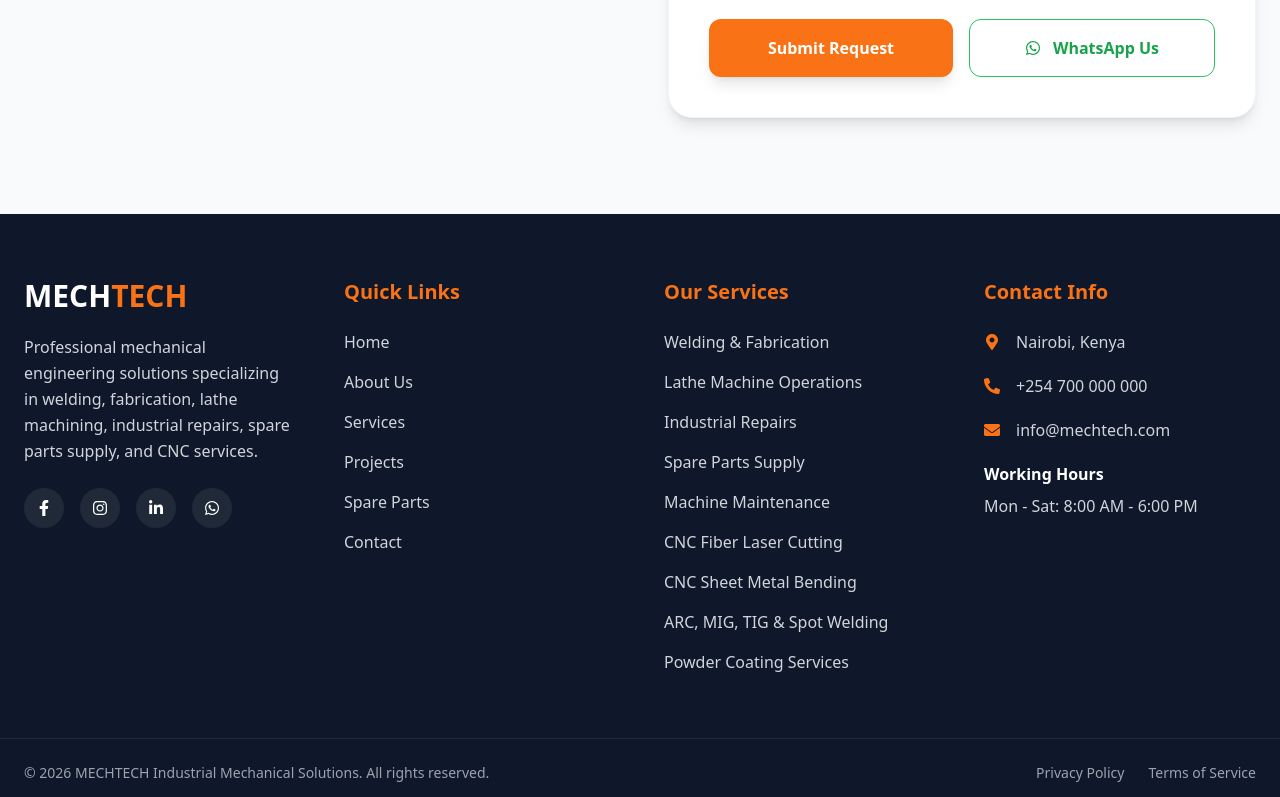
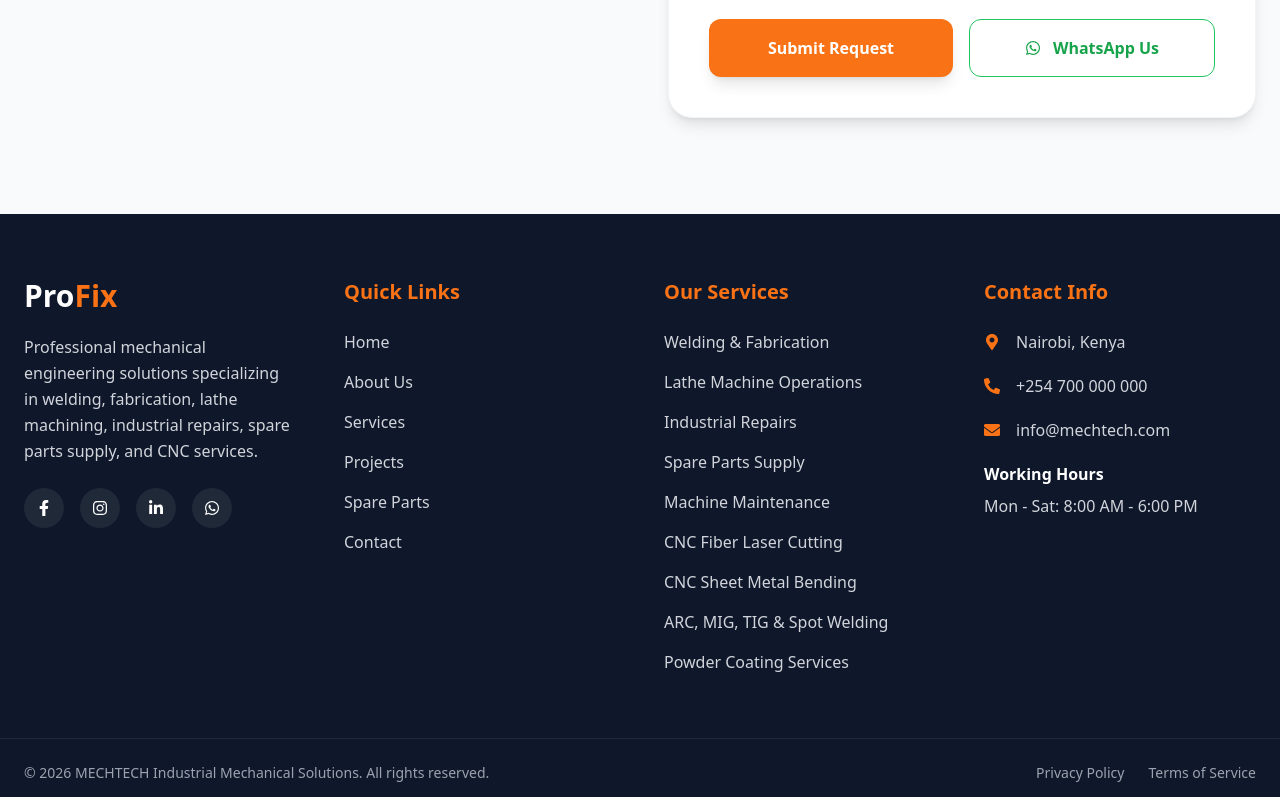
Before and after one commit to Kipkorir2017/Profix_web, a React (Create React App) app: page /contact in a window 1280 px wide. Shown: the part 1361-2158 px from the top of the page. Built offline with nearby package versions, Linux system fonts and the light colour scheme; the HTML template or start-up script is replaced by a standard one.

Commit message:
add changes

```diff
--- a/src/components/Footer.jsx
+++ b/src/components/Footer.jsx
@@ -21,7 +21,7 @@ const Footer = () => {
         <div>
 
           <h2 className="text-3xl font-extrabold">
-            MECH<span className="text-orange-500">TECH</span>
+            Pro<span className="text-orange-500">Fix</span>
           </h2>
 
           <p className="mt-5 text-gray-300 leading-relaxed">
--- a/src/components/Navbar.jsx
+++ b/src/components/Navbar.jsx
@@ -1,4 +1,4 @@
-import { NavLink } from "react-router-dom";
+import { NavLink,Link } from "react-router-dom";
 import { FaTools } from "react-icons/fa";
 
 const Navbar = () => {
@@ -98,9 +98,11 @@ const Navbar = () => {
         </ul>
 
         {/* CTA */}
-        <button className="bg-orange-500 hover:bg-orange-600 text-white px-5 py-2 rounded-lg font-semibold transition">
-          Get Quote
-        </button>
+        <Link to="/contact">
+  <button className="bg-orange-500 hover:bg-orange-600 text-white px-5 py-2 rounded-lg font-semibold transition">
+    Get Quote
+  </button>
+</Link>
       </div>
     </nav>
   );
--- a/src/pages/Contact.jsx
+++ b/src/pages/Contact.jsx
@@ -23,7 +23,7 @@ const Contact = () => {
           </p>
 
           <h1 className="mt-4 text-4xl md:text-6xl font-extrabold leading-tight">
-            Request a <span className="text-orange-500">Quote</span>
+            Get a <span className="text-orange-500">Quote</span>
           </h1>
 
           <p className="mt-6 text-gray-300 max-w-3xl mx-auto text-lg leading-relaxed">
@@ -251,7 +251,7 @@ const Contact = () => {
               </button>
 
               <a
-                href="https://wa.me/254700000000?text=Hello%20MECHTECH,%20I%20would%20like%20to%20request%20a%20quotation."
+                href="https://wa.me/254725427016"
                 target="_blank"
                 rel="noreferrer"
                 className="flex-1 border border-green-500 text-green-600 hover:bg-green-500 hover:text-white py-4 rounded-xl font-semibold transition flex items-center justify-center gap-3"
```
